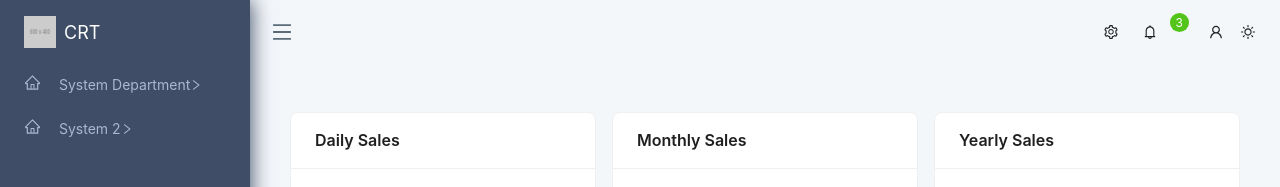
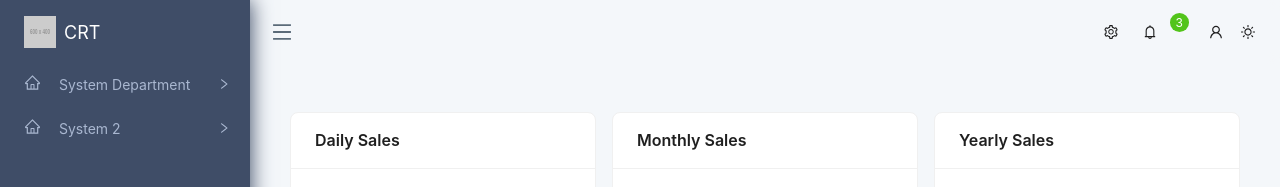
Before and after one commit to vinod120/crt1, a React (Vite) app: page / in a window 1280 px wide. Shown: the top 187 px of the page. Built offline with nearby package versions, Linux system fonts and the light colour scheme.

Commit message:
css changes

```diff
--- a/src/components/sidebar/Sidebar.css
+++ b/src/components/sidebar/Sidebar.css
@@ -318,7 +318,7 @@
 }
 
 .crt-sidebar-content .pc-arrow {
-  display: inline-block;
+  float: right;
   transition: all 0.2s ease-in-out;
 }
 
```
